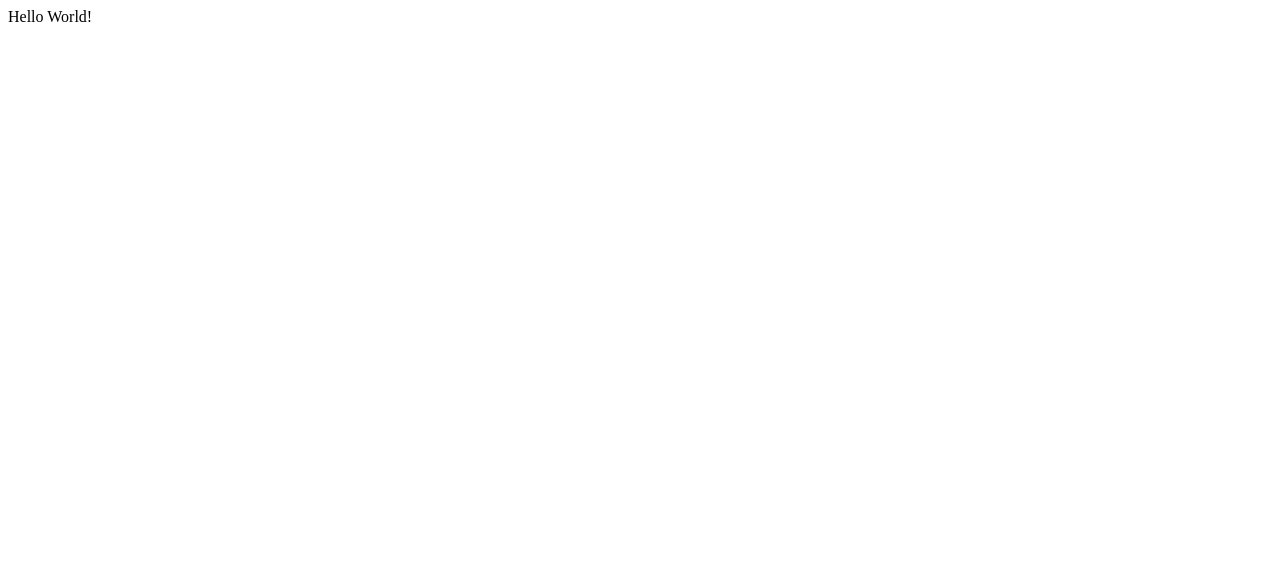
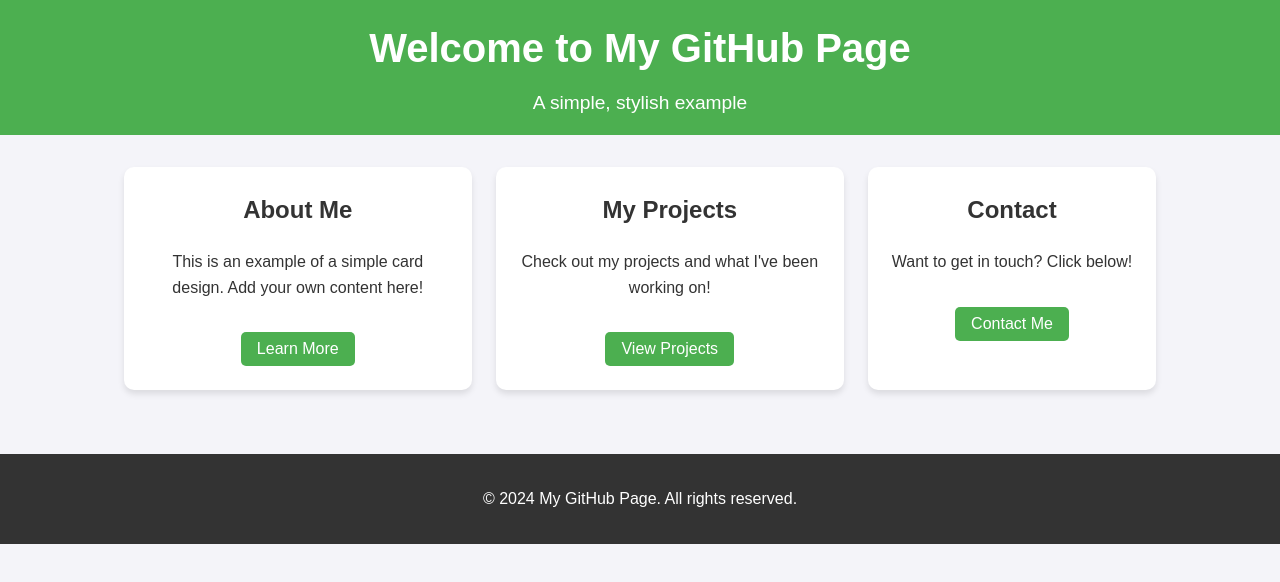
Before and after one commit to Snow0821/binarizedRNN, a plain HTML site: page index.html in a window 1280 px wide. Drawn offline with Linux system fonts and the light colour scheme.

Commit message:
contents added

```diff
--- a/index.html
+++ b/index.html
@@ -1 +1,38 @@
-Hello World!
+<!DOCTYPE html>
+<html lang="en">
+<head>
+  <meta charset="UTF-8">
+  <meta name="viewport" content="width=device-width, initial-scale=1.0">
+  <title>My Stylish GitHub Page</title>
+  <link rel="stylesheet" href="styles.css">
+</head>
+<body>
+  <header>
+    <h1>Welcome to My GitHub Page</h1>
+    <p>A simple, stylish example</p>
+  </header>
+  <main>
+    <section class="card-container">
+      <div class="card">
+        <h2>About Me</h2>
+        <p>This is an example of a simple card design. Add your own content here!</p>
+        <button onclick="showAlert('About Me')">Learn More</button>
+      </div>
+      <div class="card">
+        <h2>My Projects</h2>
+        <p>Check out my projects and what I've been working on!</p>
+        <button onclick="showAlert('Projects')">View Projects</button>
+      </div>
+      <div class="card">
+        <h2>Contact</h2>
+        <p>Want to get in touch? Click below!</p>
+        <button onclick="showAlert('Contact')">Contact Me</button>
+      </div>
+    </section>
+  </main>
+  <footer>
+    <p>© 2024 My GitHub Page. All rights reserved.</p>
+  </footer>
+  <script src="scripts.js"></script>
+</body>
+</html>
--- /dev/null
+++ b/scripts.js
@@ -0,0 +1,3 @@
+function showAlert(section) {
+    alert(`You clicked on the "${section}" section!`);
+  }
--- /dev/null
+++ b/styles.css
@@ -0,0 +1,87 @@
+/* General Styles */
+body {
+    font-family: 'Arial', sans-serif;
+    margin: 0;
+    padding: 0;
+    background-color: #f4f4f9;
+    color: #333;
+    line-height: 1.6;
+  }
+
+  /* Header */
+  header {
+    background-color: #4CAF50;
+    color: white;
+    text-align: center;
+    padding: 1rem 0;
+  }
+
+  header h1 {
+    margin: 0;
+    font-size: 2.5rem;
+  }
+
+  header p {
+    margin: 0.5rem 0 0;
+    font-size: 1.2rem;
+  }
+
+  /* Main Section */
+  main {
+    padding: 2rem;
+    display: flex;
+    justify-content: center;
+    align-items: center;
+    flex-direction: column;
+  }
+
+  /* Cards */
+  .card-container {
+    display: flex;
+    gap: 1.5rem;
+    flex-wrap: wrap;
+    justify-content: center;
+  }
+
+  .card {
+    background: white;
+    border-radius: 10px;
+    box-shadow: 0 4px 6px rgba(0, 0, 0, 0.1);
+    max-width: 300px;
+    padding: 1.5rem;
+    text-align: center;
+    transition: transform 0.2s;
+  }
+
+  .card:hover {
+    transform: scale(1.05);
+  }
+
+  .card h2 {
+    margin-top: 0;
+  }
+
+  .card button {
+    background: #4CAF50;
+    color: white;
+    border: none;
+    border-radius: 5px;
+    padding: 0.5rem 1rem;
+    cursor: pointer;
+    margin-top: 1rem;
+    font-size: 1rem;
+    transition: background 0.3s;
+  }
+
+  .card button:hover {
+    background: #45a049;
+  }
+
+  /* Footer */
+  footer {
+    text-align: center;
+    padding: 1rem 0;
+    background: #333;
+    color: white;
+    margin-top: 2rem;
+  }
```
